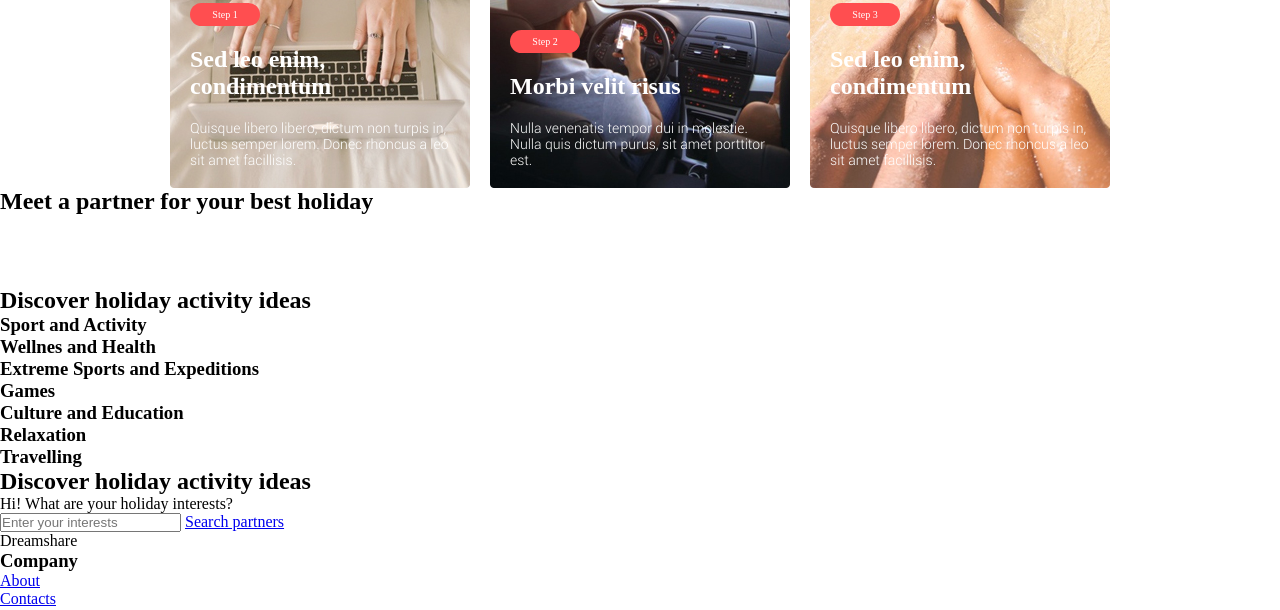
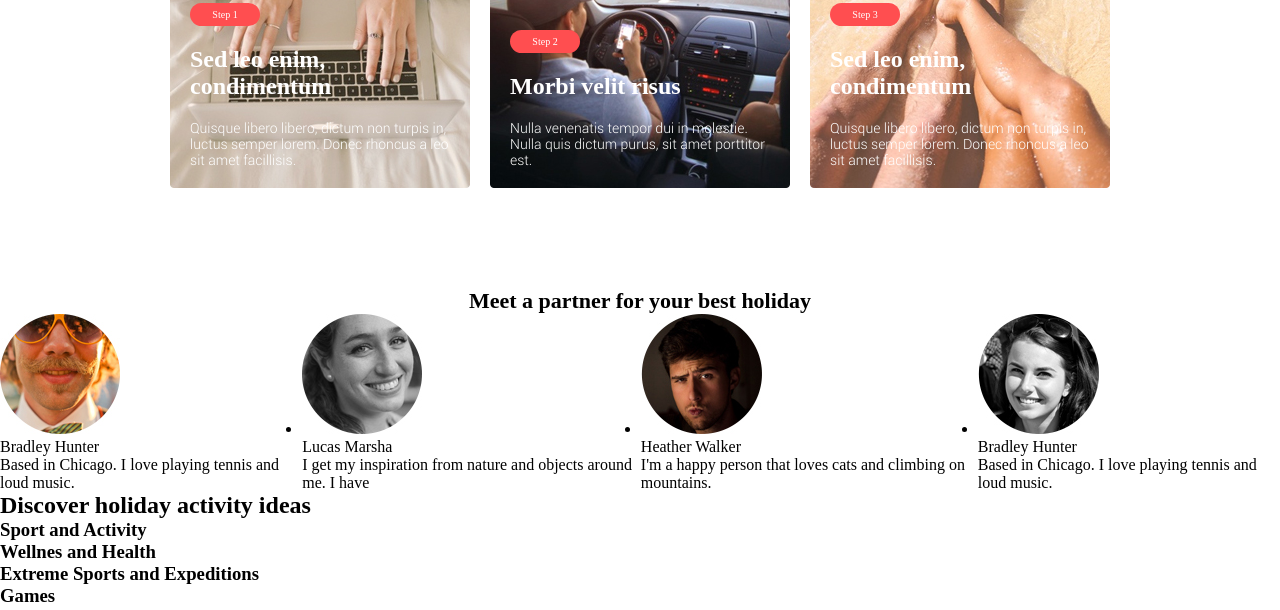
Before and after one commit to NazarovAn/bam-course, a website built with webpack: page src/index.html in a window 1280 px wide. Shown: the part 1078-1688 px from the top of the page. Built offline with nearby package versions, Linux system fonts and the light colour scheme; files whose address does not match are found by name.

Commit message:
partners-list half-done

```diff
--- /dev/null
+++ b/src/blocks/content/__partners/partners__list.css
@@ -0,0 +1,3 @@
+.partners__list {
+  display: flex;
+}
--- /dev/null
+++ b/src/blocks/content/__partners/partners__title.css
@@ -0,0 +1,7 @@
+.partners__title {
+  font-family: "Montserrat";
+  font-weight: bold;
+  font-size: 22px;
+  text-align: center;
+  padding-top: 100px;
+}
--- a/src/index.html
+++ b/src/index.html
@@ -58,31 +58,34 @@
         <ul class="partners__list">
           <li class="partners-list__item">
             <div class="partners-list-item__photo">
-              <img src="#" alt="" class="partners__photo">
-              <div class="partners__icon">
-              </div>
+              <img src="/src/blocks/content/__partners/img/first.jpg" alt="" class="partners__photo">
+              <div class="partners__icon"></div>
             </div>
+            <div class="partners-list-item__name">Bradley Hunter</div>
+            <span class="partners-list-item__description">Based in Chicago. I love playing tennis and loud music.</span>
           </li>
           <li class="partners-list__item">
             <div class="partners-list-item__photo">
-              <img src="#" alt="" class="partners__photo">
-              <div class="partners__icon">
-              </div>
-            </div>
+              <img src="/src/blocks/content/__partners/img/second.jpg" alt="" class="partners__photo">
+              <div class="partners__icon"></div></div>
+            <div class="partners-list-item__name">Lucas Marsha</div>
+            <span class="partners-list-item__description">I get my inspiration from nature and objects around me. I have </span>
           </li>
           <li class="partners-list__item">
             <div class="partners-list-item__photo">
-              <img src="#" alt="" class="partners__photo">
-              <div class="partners__icon">
-              </div>
+              <img src="/src/blocks/content/__partners/img/third.jpg" alt="" class="partners__photo">
+              <div class="partners__icon"></div>
             </div>
+            <div class="partners-list-item__name">Heather Walker</div>
+            <span class="partners-list-item__description">I'm a happy person that loves cats and climbing on mountains. </span>
           </li>
           <li class="partners-list__item">
             <div class="partners-list-item__photo">
-              <img src="#" alt="" class="partners__photo">
-              <div class="partners__icon">
-              </div>
+              <img src="/src/blocks/content/__partners/img/forth.jpg" alt="" class="partners__photo">
+              <div class="partners__icon"></div>
             </div>
+            <div class="partners-list-item__name">Bradley Hunter</div>
+            <span class="partners-list-item__description">Based in Chicago. I love playing tennis and loud music.</span>
           </li>
         </ul>
         <a href="#" class="partners__button"></a>
--- a/src/index.js
+++ b/src/index.js
@@ -8,3 +8,5 @@ import './blocks/header/header__find-partner-button.css';
 import './blocks/content/__how-it-works/how-it-works__title.css';
 import './blocks/content/__how-it-works/how-it-works__steps.css';
 import './blocks/content/__how-it-works/steps__item.css';
+import './blocks/content/__partners/partners__title.css';
+import './blocks/content/__partners/partners__list.css';
```
Also changed, not shown: src/blocks/content/__partners/img/first.jpg (added), src/blocks/content/__partners/img/forth.jpg (added), src/blocks/content/__partners/img/second.jpg (added), src/blocks/content/__partners/img/third.jpg (added).
